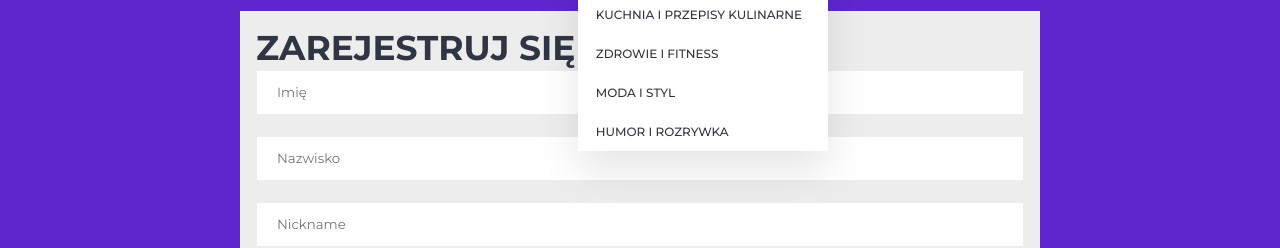
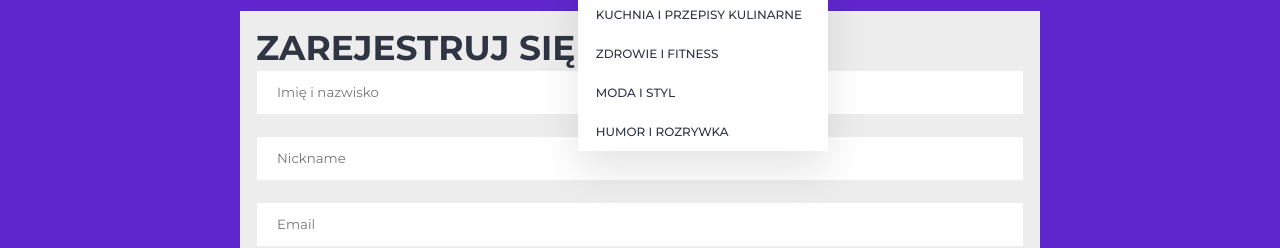
Before and after one commit to Bartek-Wieckowski/react-randoom-blog, a React (Vite) app: page /rejestracja in a window 1280 px wide. Shown: the part 121-369 px from the top of the page. Built offline with nearby package versions, Linux system fonts and the light colour scheme; no server answers.

Commit message:
change concept of full name input

```diff
--- a/src/components/RegisterForm/RegisterForm.jsx
+++ b/src/components/RegisterForm/RegisterForm.jsx
@@ -1,4 +1,4 @@
-import "./register-form.scss";
+import './register-form.scss';
 
 export default function RegisterForm() {
   return (
@@ -7,10 +7,7 @@ export default function RegisterForm() {
       <form action="">
         <div className="wrapper">
           <p>
-            <input type="text" placeholder="Imię" required />
-          </p>
-          <p>
-            <input type="text" placeholder="Nazwisko" required />
+            <input type="text" placeholder="Imię i nazwisko" required />
           </p>
           <p>
             <input type="text" placeholder="Nickname" required />
@@ -26,7 +23,11 @@ export default function RegisterForm() {
           </p>
         </div>
         <p className="co-submit">
-          <input type="submit" value="Wyślij" className="btn submit read-more" />
+          <input
+            type="submit"
+            value="Wyślij"
+            className="btn submit read-more"
+          />
         </p>
       </form>
     </div>
```
